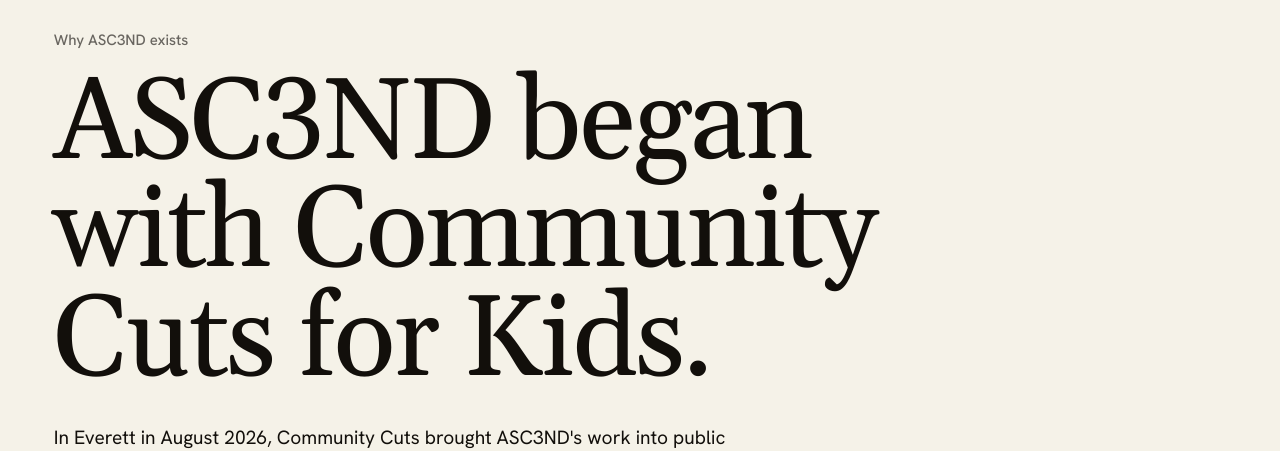
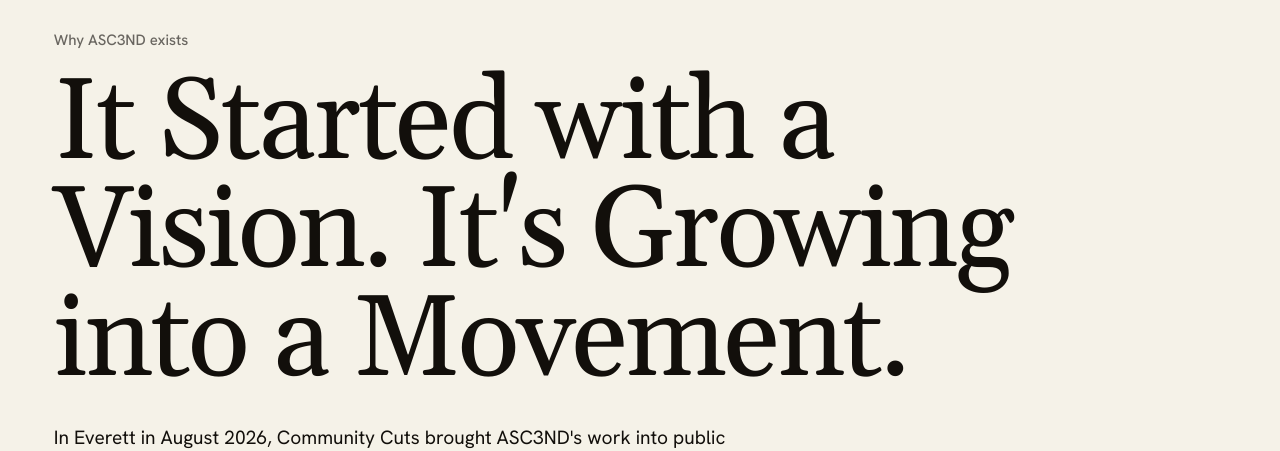
Before and after one commit to executiveusa/asc3nd-brand-site, a Next.js app: page /story in a window 1280 px wide. Shown: the part 142-593 px from the top of the page. Built offline with nearby package versions, Linux system fonts and the light colour scheme; no server answers.

Commit message:
fix(copy): update Story headline exactly as requested (#75)

```diff
--- a/app/story/page.tsx
+++ b/app/story/page.tsx
@@ -16,7 +16,7 @@ export default function StoryPage() {
   return (
     <InteriorPage
       eyebrow="Why ASC3ND exists"
-      title="ASC3ND began with Community Cuts for Kids."
+      title="It Started with a Vision. It's Growing into a Movement."
       intro="In Everett in August 2026, Community Cuts brought ASC3ND's work into public view. The organization is building from that foundation: trusted guidance, useful experiences, and stronger community connections for young people."
     >
       <section className="story shell interior-story">
```
